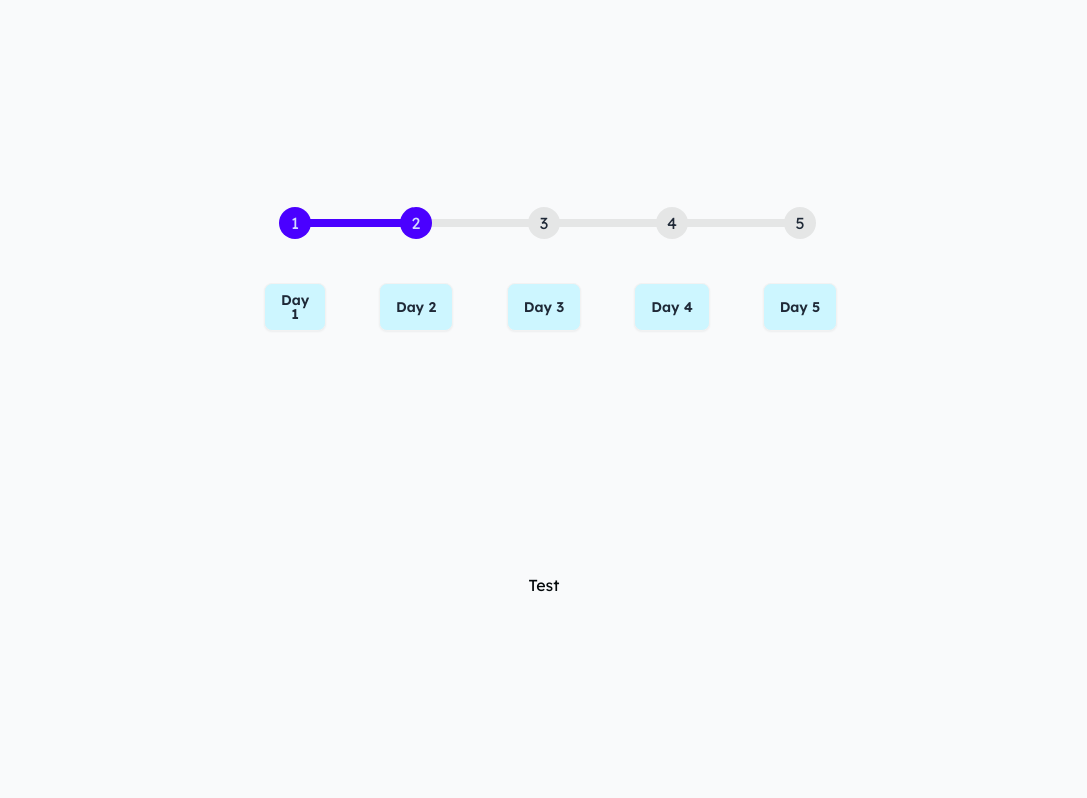
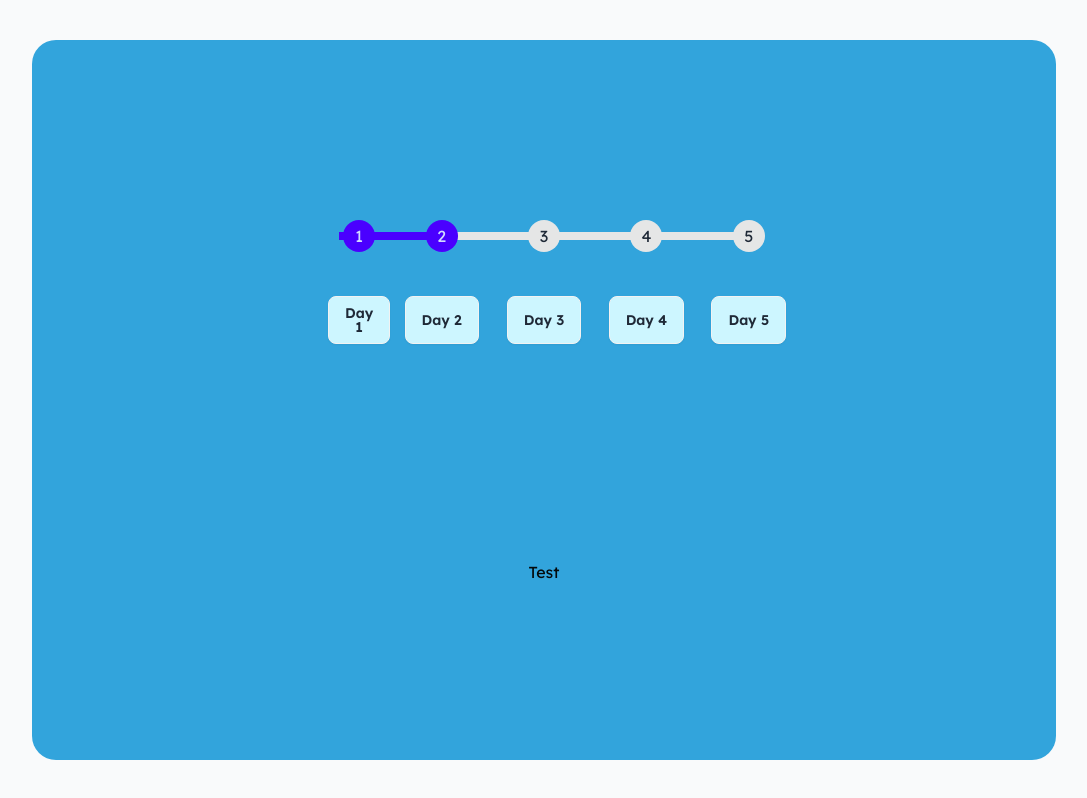
Before and after one commit to SchoolOfCode/bc16-final-projects-team_algorhythm, a Next.js app: page /quizselection/week in a window 1280 px wide. Shown: the whole page, without its empty margins (96-1183 px from the left). Built offline with nearby package versions, Linux system fonts and the light colour scheme; no server answers; the database is empty; what tailwindcss-animated would draw is missing.

Commit message:
added background colour to week

```diff
--- a/app/quizselection/week/page.tsx
+++ b/app/quizselection/week/page.tsx
@@ -15,7 +15,7 @@ export default async function QuizSelection({
 
   console.log(data);
   return (
-    <div className="flex-1 flex-col w-full flex  items-center justify-evenly animate-fade-up">
+    <div className="flex-1 flex-col w-[80%] flex  items-center justify-evenly animate-fade-up m-10 rounded-3xl bg-loginblue">
       <ul className="steps w-6/12">
         <li className="step step-primary">
           <Link
```
